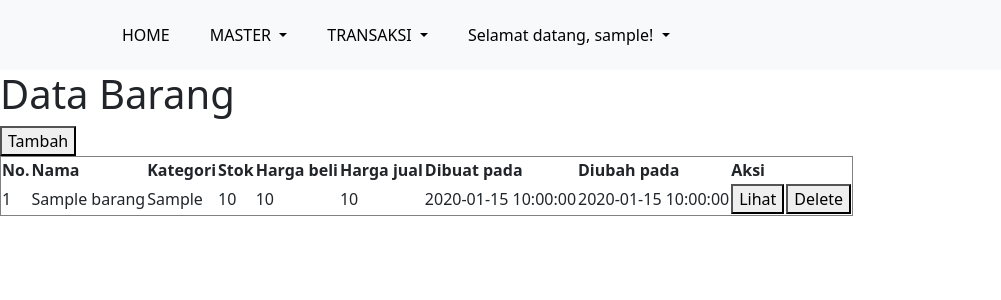
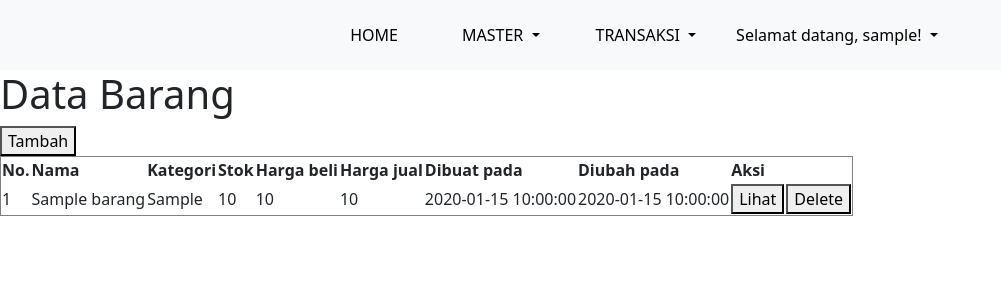
Before and after one commit to clbvfx/toko-caleb, a PHP site: page /barang.php in a window 1280 px wide. Shown: the top 300 px of the page, without its empty margins (0-1001 px from the left). Run offline with PHP 8.4, Linux system fonts and the light colour scheme; the visitor is signed in with stand-in values (Sample User, id 1); tables that the repository leaves empty or names only in its code hold one stand-in row (values such as "Sample post").

Commit message:
MAIN CODE

```diff
--- a/home.php
+++ b/home.php
@@ -5,6 +5,7 @@
     <title>Home</title>
     <link href="https://cdn.jsdelivr.net/npm/bootstrap@5.3.0/dist/css/bootstrap.min.css" rel="stylesheet">
     <link rel="stylesheet" href="menu.css">
+    <link rel="stylesheet" href="background.css">
 </head>
 
 <body>
--- a/menu.php
+++ b/menu.php
@@ -14,11 +14,11 @@ if (!array_key_exists("username", $_SESSION)) {
 
     <div class="container">
         <div class="collapse navbar-collapse" id="navbarNav">
-            <ul class="navbar-nav">
-                <li class="nav-item">
+            <ul class="navbar-nav mx-auto">
+                <li class="nav-item mx-2">
                     <a class="nav-link" href="home.php">HOME</a>
                 </li>
-                <li class="nav-item dropdown">
+                <li class="nav-item dropdown mx-3">
                     <a class="nav-link dropdown-toggle" href="#" id="navbarDropdown" role="button" data-bs-toggle="dropdown" aria-expanded="false">
                         MASTER
                     </a>
```
